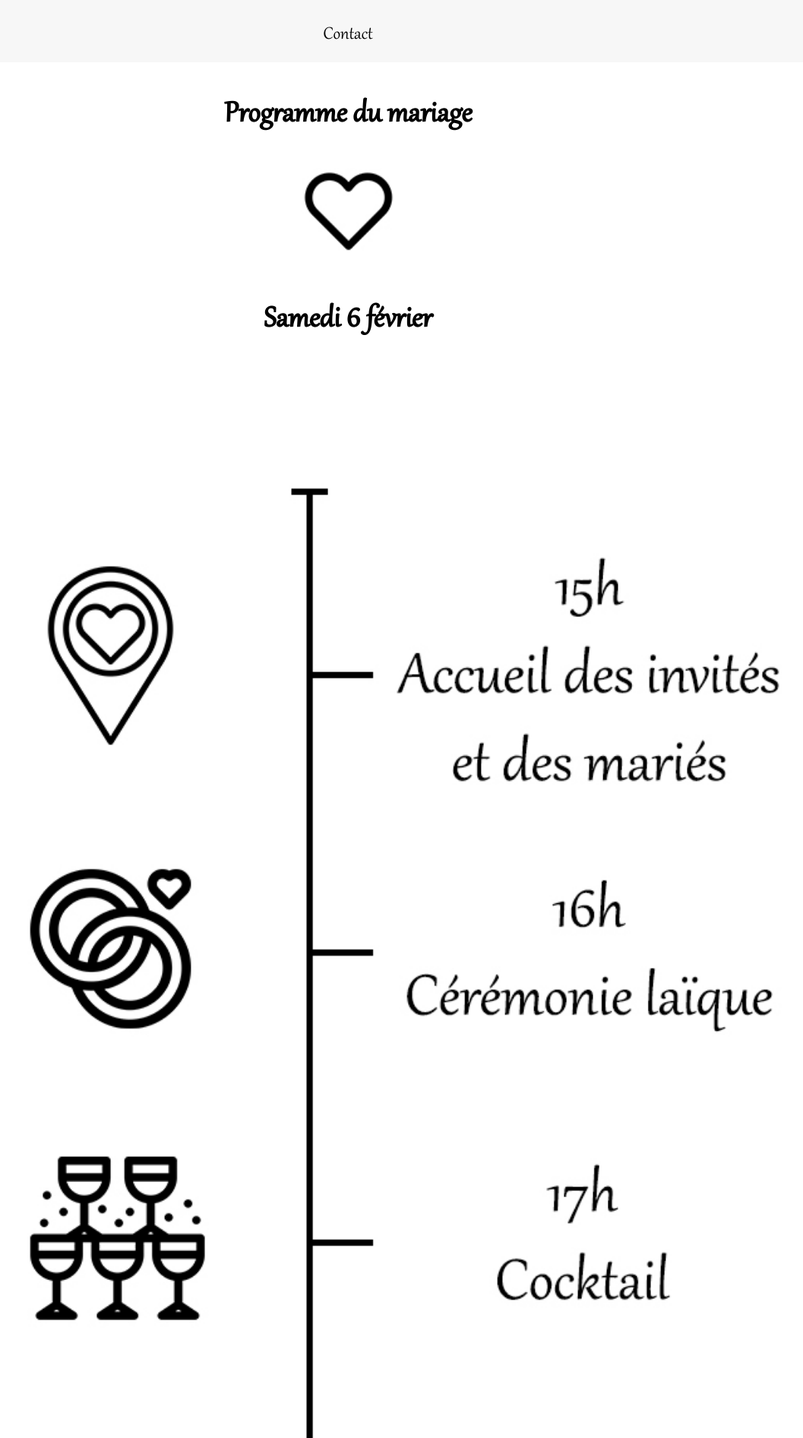
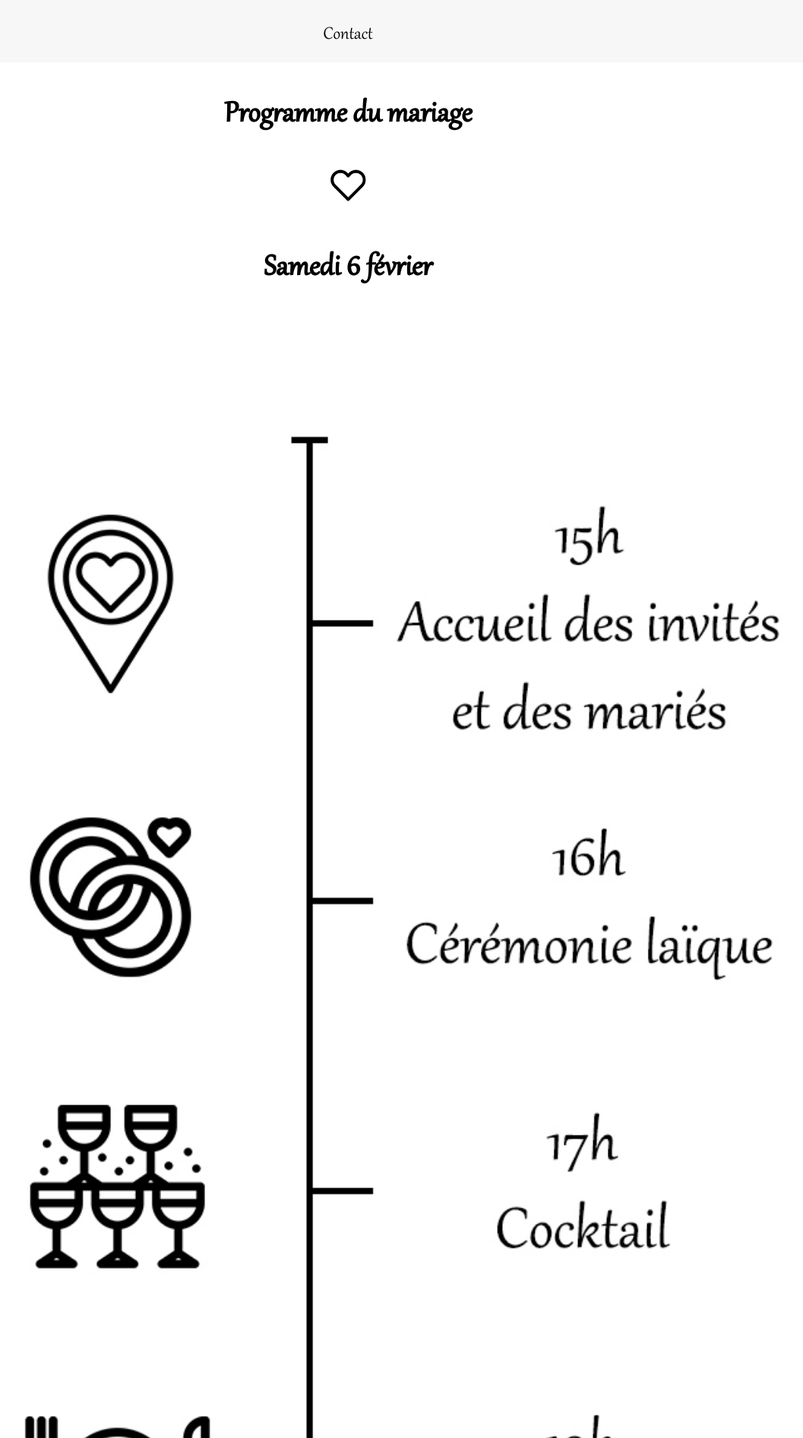
Before and after one commit to Germinal-A/Site-du-Mariage-de-Julia-et-Germain, a Jekyll site: the page built from informations-pratiques.md, in a window 1280 px wide. Shown: the part 950-2843 px from the top of the page at 76% size, without its empty margins (182-1239 px from the left). Built offline with Jekyll 4.4.1, drawn with Linux system fonts in a browser that asks for light colours.

Commit message:
Update informations-pratiques.md

```diff
--- a/informations-pratiques.md
+++ b/informations-pratiques.md
@@ -8,20 +8,20 @@
 
 ### Programme du mariage
 
-![](assets/Coeur.jpg){: width="10%"}
+![](assets/Coeur.jpg){: width="4%"}
 
 ### Samedi 6 février
 
 ![](assets/Programme.jpg){: .large width="80%"}
 ![](assets/ProgrmameTel.jpg){: .small width="100%"}
-![](assets/Coeur.jpg){: width="7%"}
+![](assets/Coeur.jpg){: width="4%"}
 
 ### Dimanche 7 février
 
 ![](assets/Brunch.jpg){: .large width="80%"}
 ![](assets/BrunchTel.jpg){: .small width="100%" style="margin:25px 0"}
 
-![](assets/Coeur.jpg){: width="5%"}
+![](assets/Coeur.jpg){: width="4%"}
 
 ### Le mariage aura lieu au [Château de Garde](https://chateaudegarde.com/), à Moulon.
 <iframe src="https://www.google.com/maps/embed?pb=!1m18!1m12!1m3!1d4758.121377013103!2d-0.21830238666508295!3d44.83794374170417!2m3!1f0!2f0!3f0!3m2!1i1024!2i768!4f13.1!3m3!1m2!1s0xd554532dc533345%3A0x6049a9547322ec03!2sCh%C3%A2teau%20de%20Garde!5e0!3m2!1sfr!2sfr!4v1595537776165!5m2!1sfr!2sfr" style="border:0;" allowfullscreen="" aria-hidden="false" tabindex="0" width="100%" height="400" frameborder="0"></iframe>
```
